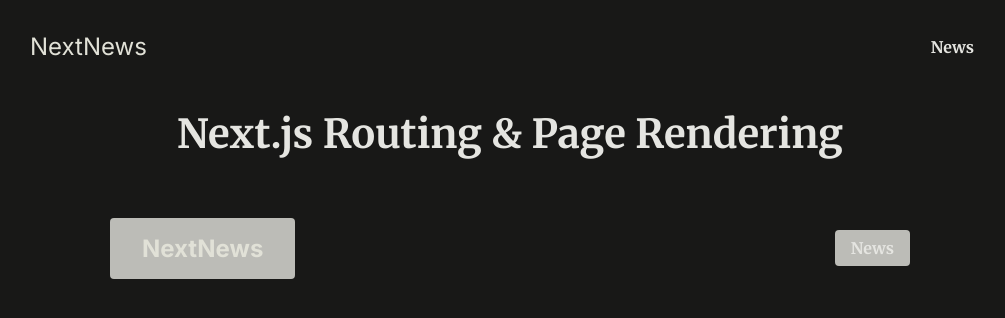
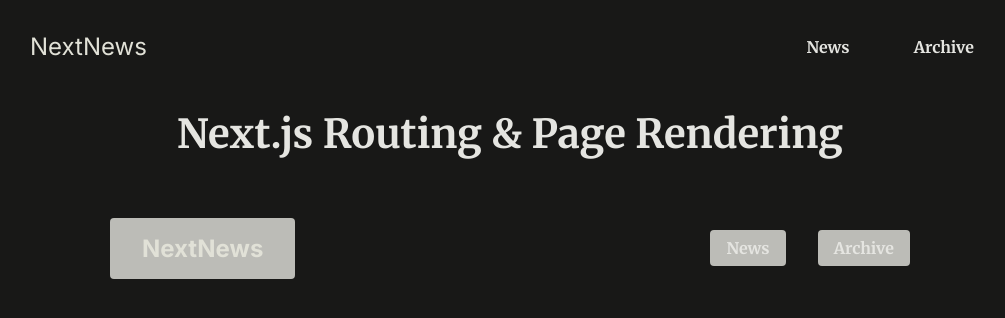
Before and after one commit to Muhammad0320/paper, a Next.js app: page / in a window 1280 px wide. Shown: the top 318 px of the page, without its empty margins (130-1135 px from the left). Built offline with nearby package versions, Linux system fonts and the light colour scheme.

Commit message:
chore: update main header

```diff
--- a/components/MainHeader.jsx
+++ b/components/MainHeader.jsx
@@ -1,4 +1,5 @@
 import Link from "next/link";
+import Navlink from "./Navlink";
 
 export default function MainHeader() {
   return (
@@ -9,7 +10,10 @@ export default function MainHeader() {
       <nav>
         <ul>
           <li>
-            <Link href="/news">News</Link>
+            <Navlink href="/news"> News </Navlink>
+          </li>
+          <li>
+            <Navlink href="/archive"> Archive </Navlink>
           </li>
         </ul>
       </nav>
```
